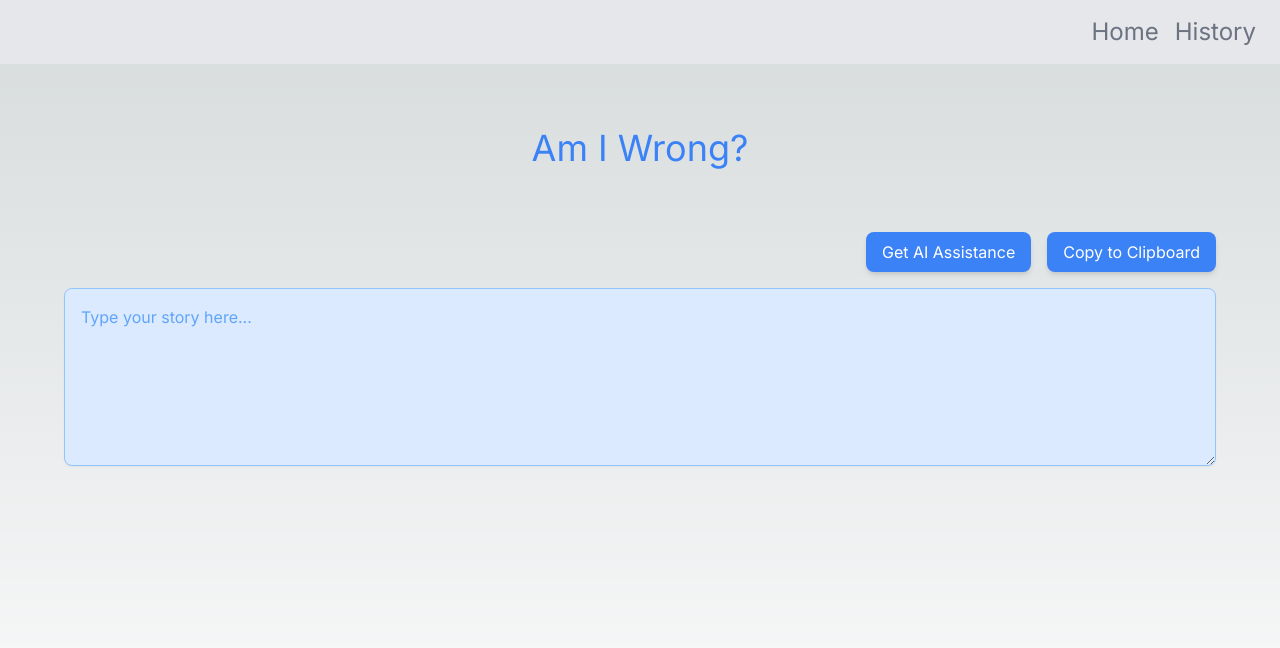
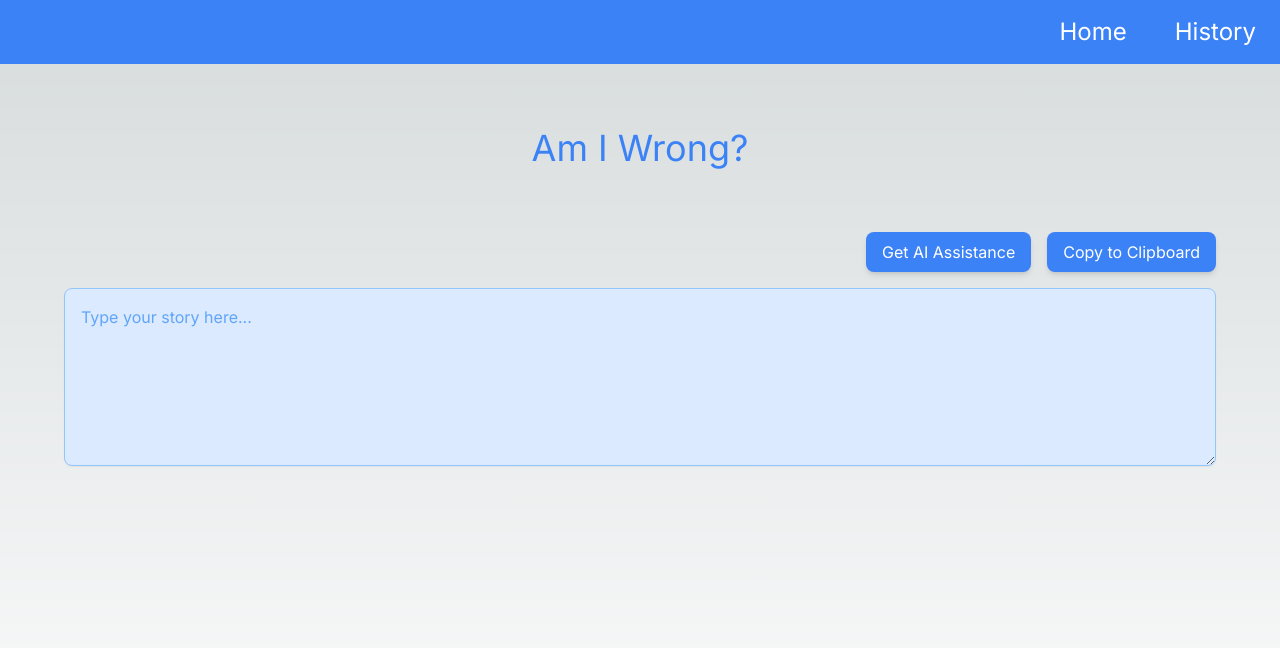
Before and after one commit to joelstevick/less-is-more, a Next.js app: page / in a window 1280 px wide. Shown: the top 648 px of the page. Built offline with nearby package versions, Linux system fonts and the light colour scheme.

Commit message:
change color of nav bar

```diff
--- a/components/nav/nav.tsx
+++ b/components/nav/nav.tsx
@@ -1,14 +1,16 @@
 import React from "react";
 import Link from "next/link"; // Import Link component from Next.js
+import HSpacer from "../h-spacer/h-spacer";
 
 const Nav = () => {
   return (
-    <nav className="flex justify-end bg-gray-200 py-4 px-6 text-2xl">
-      <ul className="flex space-x-4 text-gray-500">
-        <li className=" hover:text-gray-900">
+    <nav className="flex justify-end bg-blue-500 py-4 px-6 text-2xl">
+      <ul className="flex space-x-4 text-white">
+        <li className=" hover:text-blue-100">
           <Link href="/">Home</Link>
         </li>
-        <li className=" hover:text-gray-900">
+        <li><HSpacer /></li>
+        <li className=" hover:text-blue-100">
           <Link href="/history">History</Link>
         </li>
       </ul>
```
